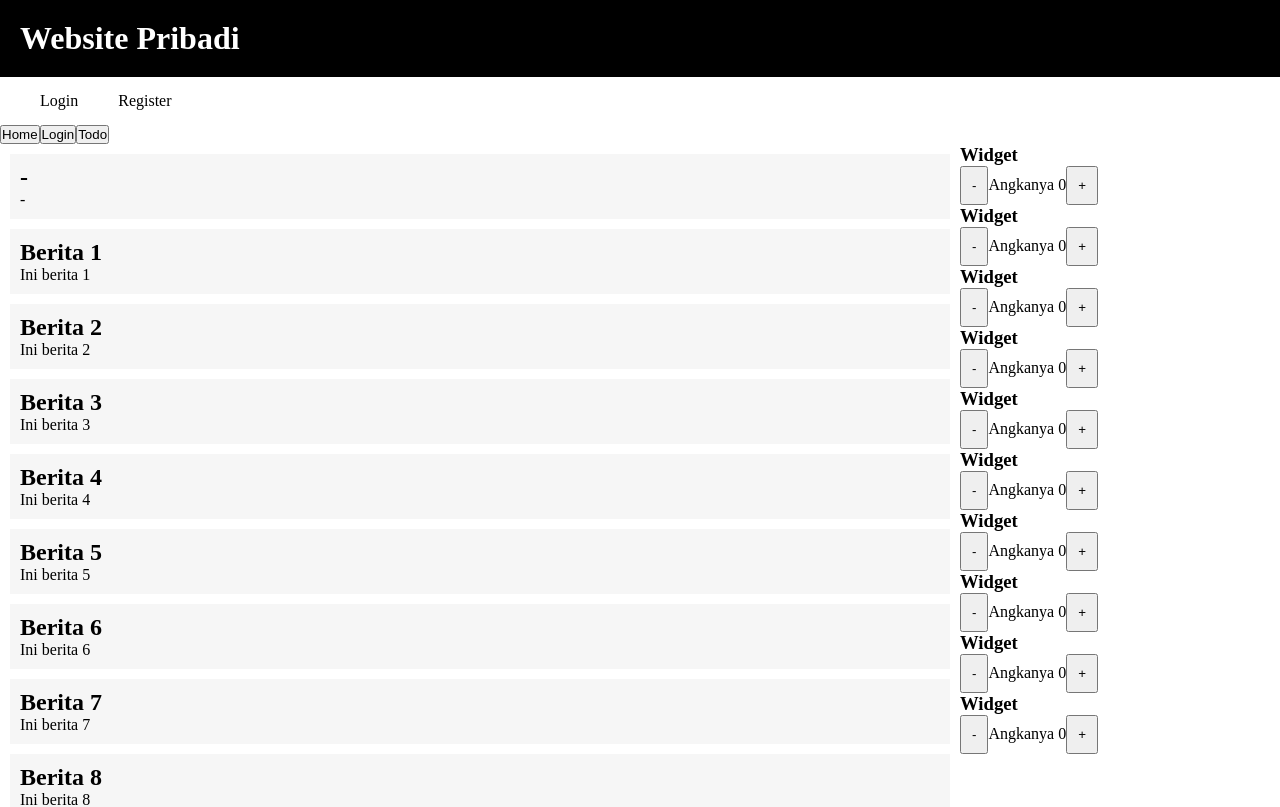
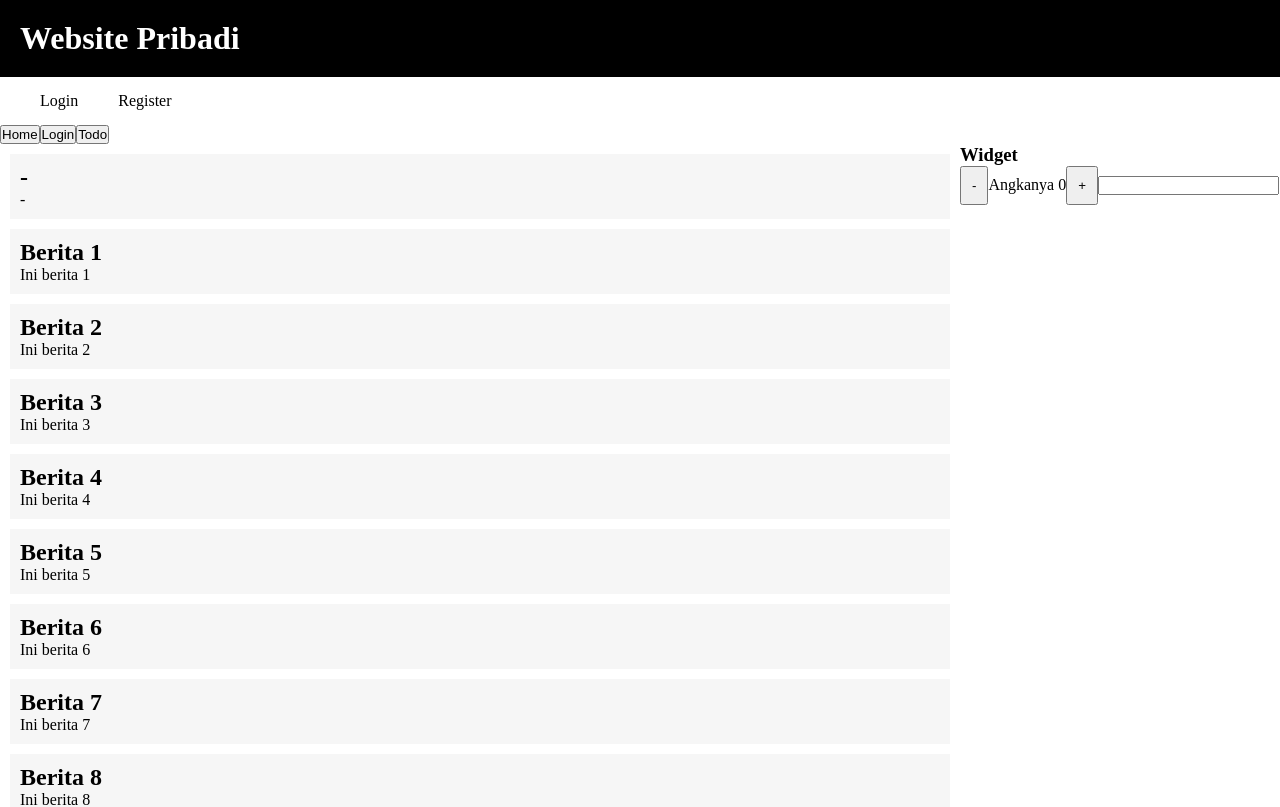
Before and after one commit to alfatta/vue-pertama, a Vue app: page / in a window 1280 px wide. Shown: the top 807 px of the page. Built offline with nearby package versions, Linux system fonts and the light colour scheme.

Commit message:
day 3: event emitter

```diff
--- a/src/App.vue
+++ b/src/App.vue
@@ -14,7 +14,9 @@
       </template>
     </div>
     <div class="sidebar">
-      <Widget v-for="n in 10" :key="n" />
+      <!-- <Widget :value="angka" @update="(n) => angka = n" /> -->
+        <p>{{ title }}</p>
+      <Widget v-model="angka" v-model:title="title" />
     </div>
   </div>
   <div class="footer"></div>
@@ -31,7 +33,9 @@ import TodoPage from "./pages/Todo.vue";
 export default {
   data() {
     return {
-      menu: 'home'
+      menu: 'home',
+      angka: 0,
+      title: ''
     }
   },
   components: {
--- a/src/components/Widget.vue
+++ b/src/components/Widget.vue
@@ -1,19 +1,17 @@
 <template>
 <div class="widget">
   <h3>Widget</h3>
-  <button @click="angka--">-</button>
-  <span>Angkanya {{ angka }}</span>
-  <button @click="angka++">+</button>
+  <button @click="$emit('update:modelValue', modelValue - 1)">-</button>
+  <span>Angkanya {{ modelValue }}</span>
+  <button @click="$emit('update:modelValue', modelValue + 1)">+</button>
+  <input type="text" :value="title" @input="$emit('update:title', $event.target.value)">
 </div>
 </template>
 
 <script>
 export default {
-  data() {
-    return {
-      angka: 0,
-    }
-  },
+  props: ['modelValue', 'title'],
+  emits: ['update:modelValue', 'update:title'],
 }
 </script>
 
```
